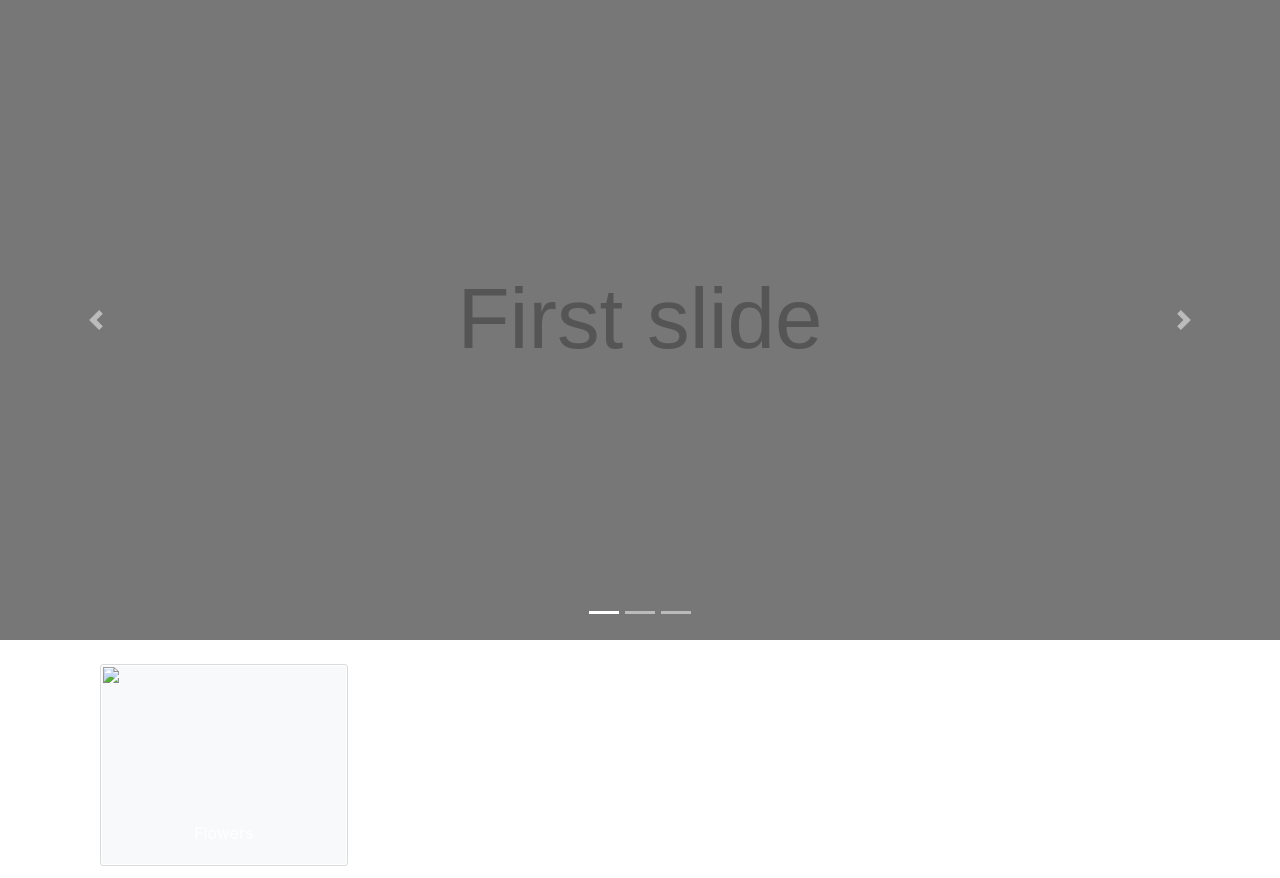
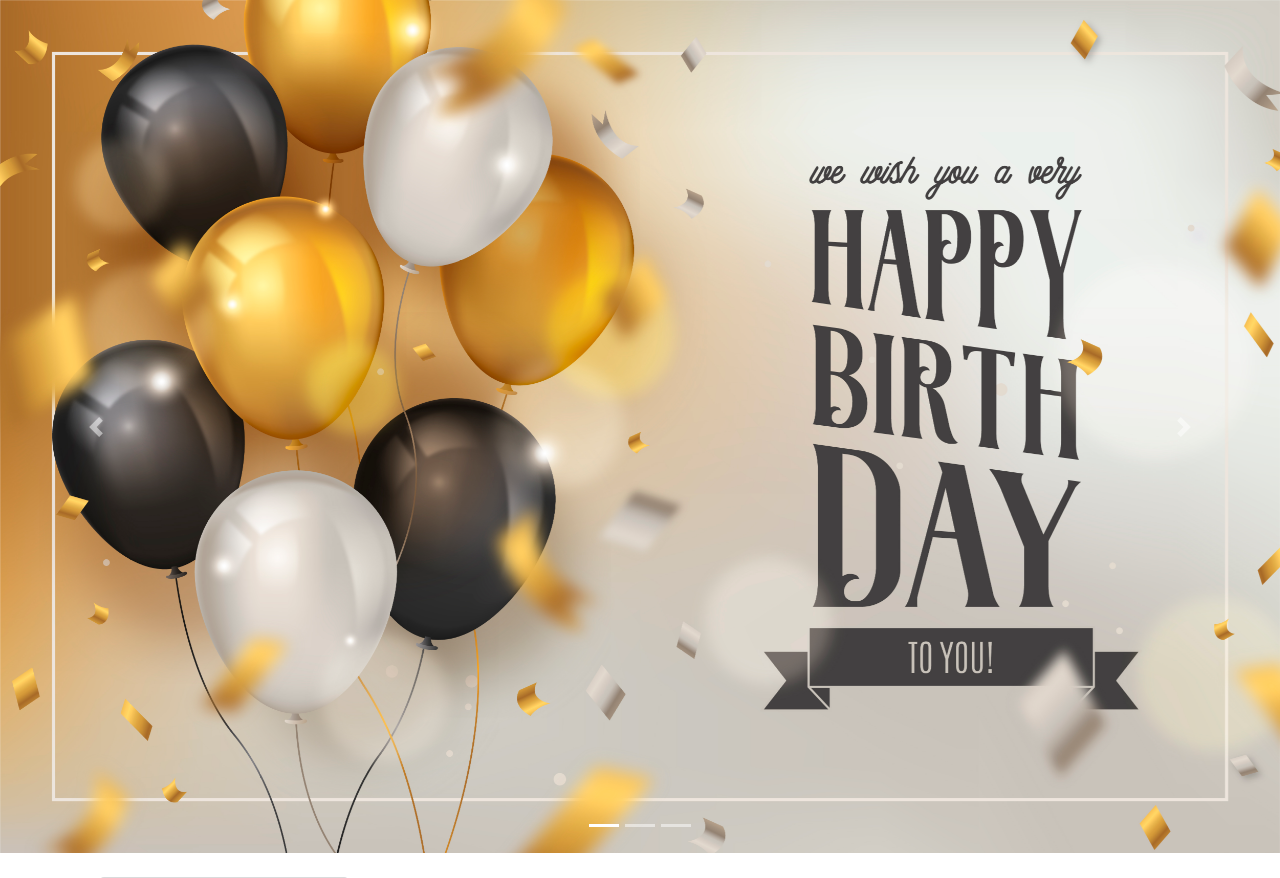
Before and after one commit to ukayaj620/Decorlite, a CodeIgniter app: page /Decorlite/ in a window 1280 px wide. Shown: the part 82-960 px from the top of the page. Run offline with CodeIgniter, Linux system fonts and the light colour scheme.

Commit message:
add image for carousel

```diff
--- a/application/views/carousel/carousel.php
+++ b/application/views/carousel/carousel.php
@@ -6,13 +6,13 @@
     </ol>
     <div class="carousel-inner">
     <div class="carousel-item active">
-        <img class="d-block w-100" src="index.svg" alt="First slide">
+        <img class="d-block w-100" src="img/1663.jpg" alt="First slide">
     </div>
     <div class="carousel-item">
-        <img class="d-block w-100" src="index2.svg" alt="Second slide">
+        <img class="d-block w-100" src="img/5256.jpg" alt="Second slide">
     </div>
     <div class="carousel-item">
-        <img class="d-block w-100" src="index3.svg" alt="Third slide">
+        <img class="d-block w-100" src="img/3305765.jpg" alt="Third slide">
     </div>
     </div>
     <a class="carousel-control-prev" href="#carouselExampleIndicators" role="button" data-slide="prev">
```
Also changed, not shown: css/cart.css (added), img/1663.jpg (added), img/3305765.jpg (added), img/5256.jpg (added).
